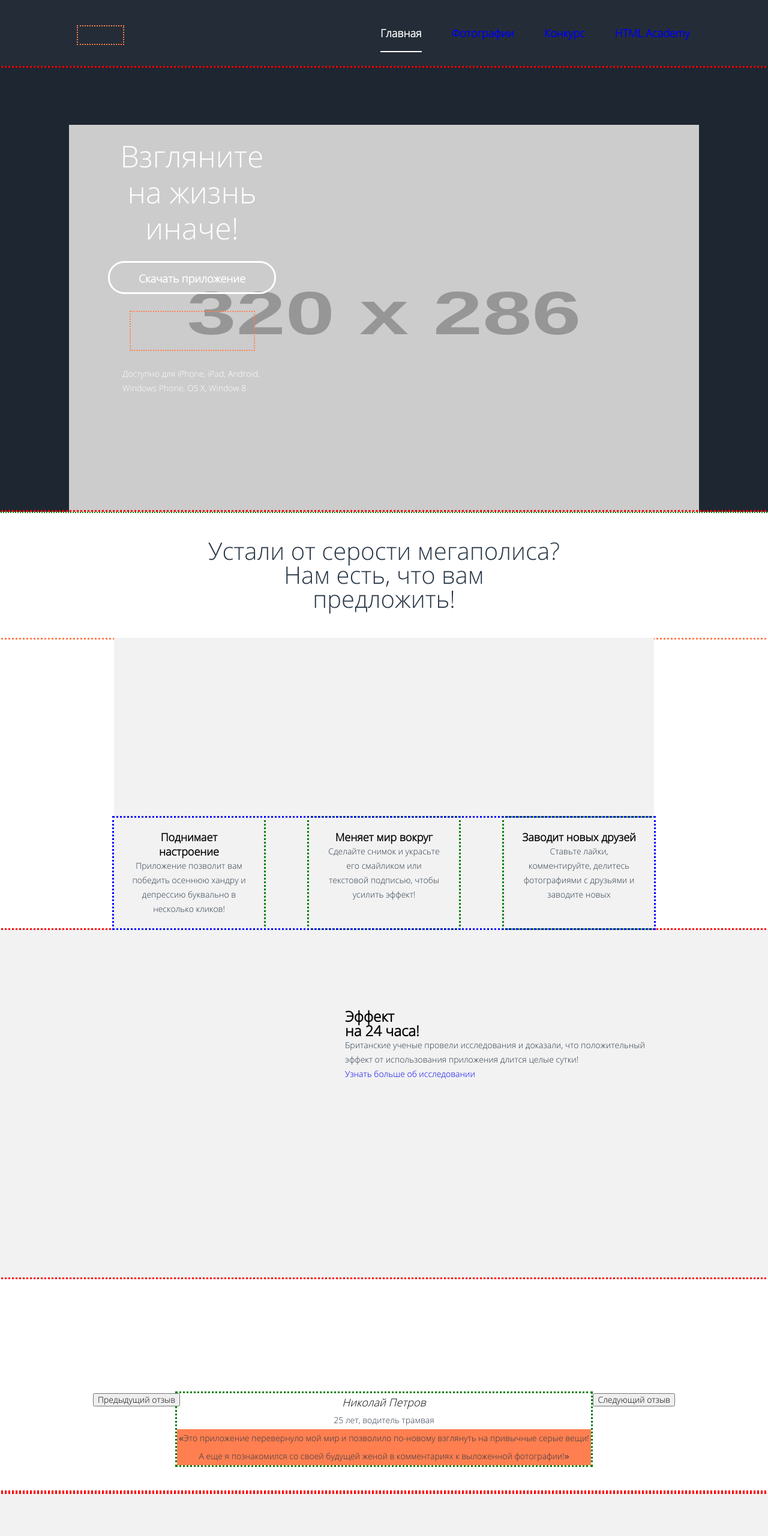
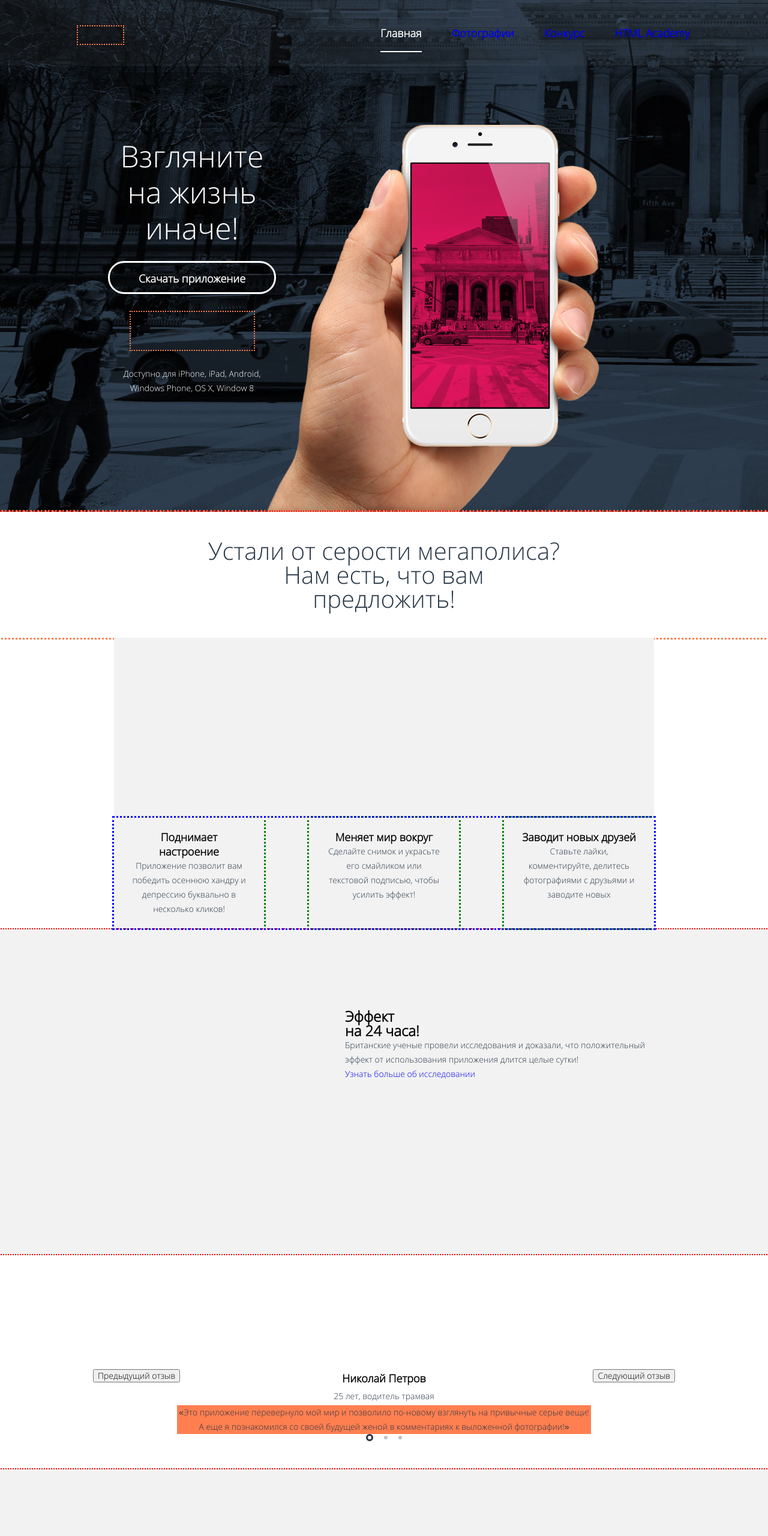
Before and after one commit to Litvinenko-Yury/190466-pink-16, a website: page source/index.html in a window 1280 px wide. Shown: the top 2560 px of the page at 60% size. Drawn offline with nearby package versions, Linux system fonts and the light colour scheme; files that its build step writes are made by us from their sources; placeholder pictures from the web are drawn by us.

Commit message:
адаптивные декор-элементы .intro -ok

```diff
--- a/source/index.html
+++ b/source/index.html
@@ -38,7 +38,11 @@
     <h1 class="visually-hidden">Приложение PINK – новый взгляд на привычные серые вещи</h1>
     <div class="intro">
       <div class="intro__img-wrap">
-        <img class="intro__img" src="http://placehold.it/320x286" alt="Рука с телефоном">
+        <picture>
+          <source media="(min-width: 1200px)" srcset="img/iphone-hand-desktop@1x.png">
+          <source media="(min-width: 660px)" srcset="img/iphone-hand-tablet@1x.png">
+          <img class="intro__img" src="img/iphone-hand-mobile@1x.png" alt="Рука с телефоном">
+        </picture>
       </div>
 
       <section class="intro__download-wrap">
@@ -89,7 +93,7 @@
           </section>
         </div>
 
-        <img class="information__img" src="http://placehold.it/157x280" alt="Экран телефона с приветствием приложения">
+        <img class="information__img" src="img/iphone-screen-mobile@1x.png" width="157" height="320" alt="Экран телефона с приветствием приложения">
       </div>
     </section>
 
@@ -130,9 +134,15 @@
       </div>
 
       <p class="review__toggles  slider__toggles">
-        <button class="slider__toggle" type="button">1</button>
-        <button class="slider__toggle" type="button">2</button>
-        <button class="slider__toggle" type="button">3</button>
+        <button class="slider__toggle  slider__toggle--active" type="button">
+          <span class="visually-hidden">1</span>
+        </button>
+        <button class="slider__toggle" type="button">
+          <span class="visually-hidden">2</span>
+        </button>
+        <button class="slider__toggle" type="button">
+          <span class="visually-hidden">3</span>
+        </button>
       </p>
     </section>
 
@@ -241,8 +251,8 @@
     </div>
   </footer>
 
-<script src="js/script.js"></script>
-<!-- <script src="js/script.min.js"></script> -->
+  <script src="js/script.js"></script>
+  <!-- <script src="js/script.min.js"></script> -->
 
 </body>
 
--- a/source/sass/blocks/information.scss
+++ b/source/sass/blocks/information.scss
@@ -1,6 +1,6 @@
 .information {
   text-align: center;
-  outline: 3px dotted red;
+  outline: 2px dotted red;
 }
 
 .information__title {
@@ -72,7 +72,7 @@
   display: block;
   margin: 0 auto;
   width: 157px;
-  height: 280px;
+  height: 320px;
 
   @media (min-width: $tablet-width) {
     order: -1;
--- a/source/sass/blocks/intro.scss
+++ b/source/sass/blocks/intro.scss
@@ -1,9 +1,8 @@
 .intro {
   position: relative;
   z-index: -3;
-  margin-top: -66px;
+  margin-top: -70px;
   background-color: $color-main--dark;
-  outline: 2px dotted green;
 
   @media (min-width: $tablet-width) {
     z-index: -3;
@@ -14,17 +13,22 @@
 .intro__img-wrap {
   position: relative;
   height: 462px;
+  background-image: url("../img/bg-back-mobile@1x.jpg");
+  background-size: cover;
+  background-position: 0% 0%;
 
   @media (min-width: $tablet-width) {
     z-index: -3;
     height: 728px;
     margin-top: -110px;
+    background-image: url("../img/bg-back-tablet@1x.jpg");
   }
 
   @media (min-width: $desktop-width) {
     z-index: -3;
     height: 853px;
     margin-top: -110px;
+    background-image: url("../img/bg-back-desktop@1x.jpg");
   }
 
   &--no-index {
@@ -47,17 +51,15 @@
 .intro__img {
   position: absolute;
   bottom: 0;
-  //left: 0;
-  //right: 0;
   left: 50%;
   margin-left: -160px;
-  width: 320px;
+  width: 258px;
   height: 286px;
 
   @media (min-width: $tablet-width) {
     margin-left: -330px;
     width: 660px;
-    height: 545px;
+    height: 513px;
   }
 
   @media (min-width: $desktop-width) {
@@ -155,5 +157,6 @@
   width: 232px;
   font-size: $font-size;
   font-weight: 300;
+  text-align: center;
   color: #ffffff;
 }
--- a/source/sass/blocks/main-nav.scss
+++ b/source/sass/blocks/main-nav.scss
@@ -18,9 +18,7 @@
   position: relative;
   min-height: 69px;
   margin-bottom: 1px;
-  background-color: $color-main;
-
-  box-shadow: 0 1px 0 0 #000000;
+  background-color: rgba(0, 0, 0, 0.3);
 
   @media (min-width: $tablet-width) {
     min-height: 109px;
@@ -33,6 +31,12 @@
     background-color: transparent;
     box-shadow: none;
   }
+}
+
+/*изменение стилизации  .main-nav__inner при открытом меню*/
+.main-nav--opened .main-nav__inner {
+  background-color: $color-main;
+  box-shadow: (0 1px 0 0 #000000);
 }
 
 .main-nav__inner-logo {
@@ -64,7 +68,7 @@
   width: 50px;
   height: 50px;
   padding: 0;
-  background-color: $color-main;
+  background-color: transparent;
   cursor: pointer;
   border: none;
 
--- a/source/sass/blocks/page-header.scss
+++ b/source/sass/blocks/page-header.scss
@@ -1,13 +1,10 @@
 .page-header {
   @media (min-width: $desktop-width) {
-
-
     background-color: rgba(255, 255, 255, 0.03);
   }
 }
 
 .page-header__wrap {
-  outline: 3px dotted red;
   position: relative;
   z-index: 0;
 
--- a/source/sass/blocks/review.scss
+++ b/source/sass/blocks/review.scss
@@ -1,7 +1,12 @@
 .review {
-  outline: 3px dotted red;
+  outline: 2px dotted red;
+  position: relative;
+  z-index: 2;
+  margin-top: -40px;
   padding-top: 50px;
   padding-bottom: 40px;
+  background-color: #ffffff;
+
 
   @media (min-width: $tablet-width) {
     padding-top: 40px;
@@ -16,7 +21,7 @@
 
 .review__wrapper {
   position: relative;
-
+  margin-bottom: 35px;
   background-color: #ffffff;
 
   @media (min-width: $desktop-width) {
@@ -27,7 +32,6 @@
 
 .review__item {
   text-align: center;
-  outline: 3px dotted green;
 
   @media (min-width: $tablet-width) {
     display: flex;
@@ -40,8 +44,10 @@
 }
 
 .review__author-name {
+  font-style: normal;
   font-size: $font-size--larger;
   line-height: 1.6667em;
+  font-weight: 700;
   color: #000000;
 }
 
@@ -58,7 +64,7 @@
 .review__text {
   @media (min-width: $tablet-width) {
     order: -1;
-    line-height: 2.1428em;
+    line-height: 1.714em;
     background-color: coral;
   }
 }
@@ -82,8 +88,8 @@
 }
 
 .review__toggles {
-  display: flex;
-  justify-content: center;
+  width: 60px;
+  margin: 0 auto;
 
   @media (min-width: $desktop-width) {
     display: none;
--- a/source/sass/blocks/slider.scss
+++ b/source/sass/blocks/slider.scss
@@ -5,3 +5,38 @@
     display: block;
   }
 }
+
+.slider__toggles {
+  display: flex;
+  justify-content: space-between;
+  align-items: center;
+}
+
+.slider__toggle {
+  width: 6px;
+  height: 6px;
+  padding: 0;
+
+  background: $slider-bullet;
+  border: 3px solid $slider-bullet;
+  border-radius: 3px;
+
+  cursor: pointer;
+
+  &--active {
+    width: 12px;
+    height: 12px;
+
+    background: #ffffff;
+    border-color: $color-main;
+    border-radius: 6px;
+  }
+
+  &:hover {
+    border-color: $slider-bullet-hover;
+  }
+
+  &:active {
+    border-color: $slider-bullet-down;
+  }
+}
--- a/source/sass/variables.scss
+++ b/source/sass/variables.scss
@@ -23,7 +23,12 @@ $gray--dark: #e9ebec;
 $gray--darken: #dddfe0;
 $gray--darkenest: #b5b9be;
 $gray-178: #b2b2b2;
+$gray-194: #bec2c7;
 $gray-229: #e5e5e5;
+
+$slider-bullet: #bec2c7;
+$slider-bullet-hover: #7e868f;
+$slider-bullet-down: #e9ebec;
 
 //================
 
```
Also changed, not shown: source/form.html (+2 -2 lines).
